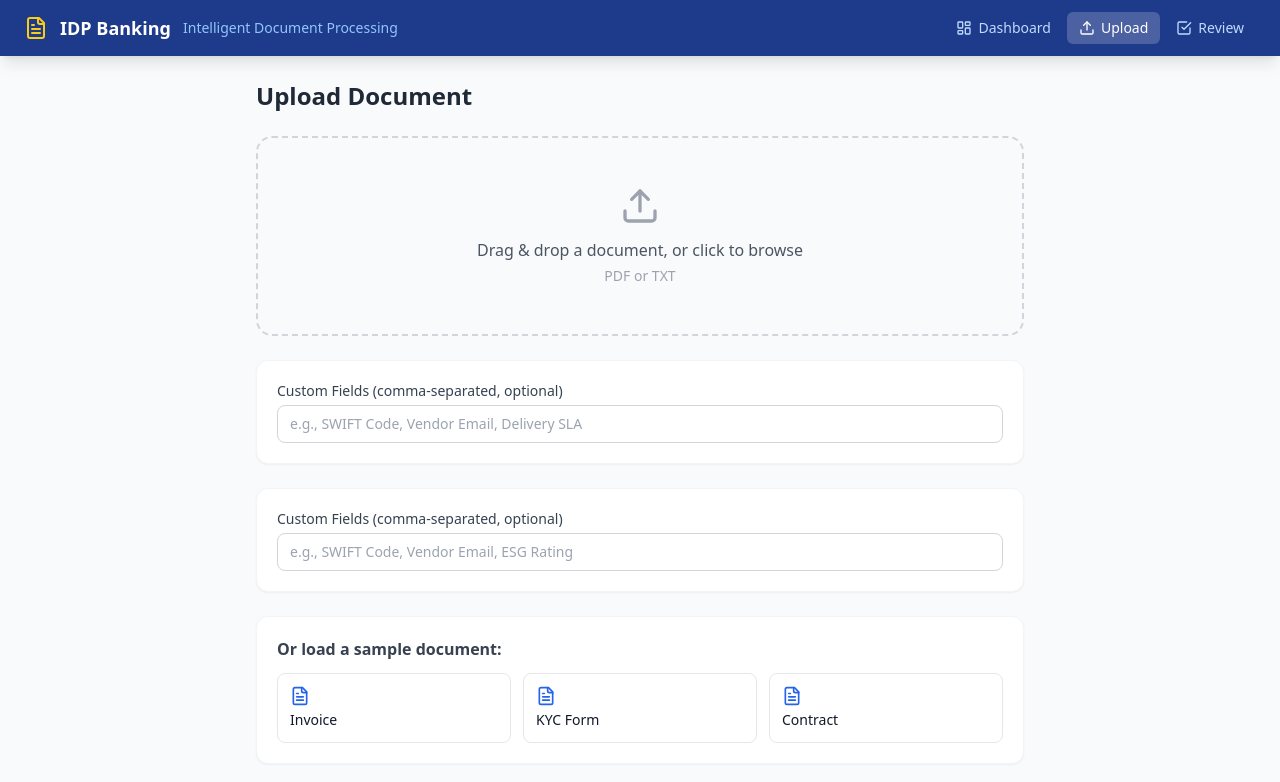
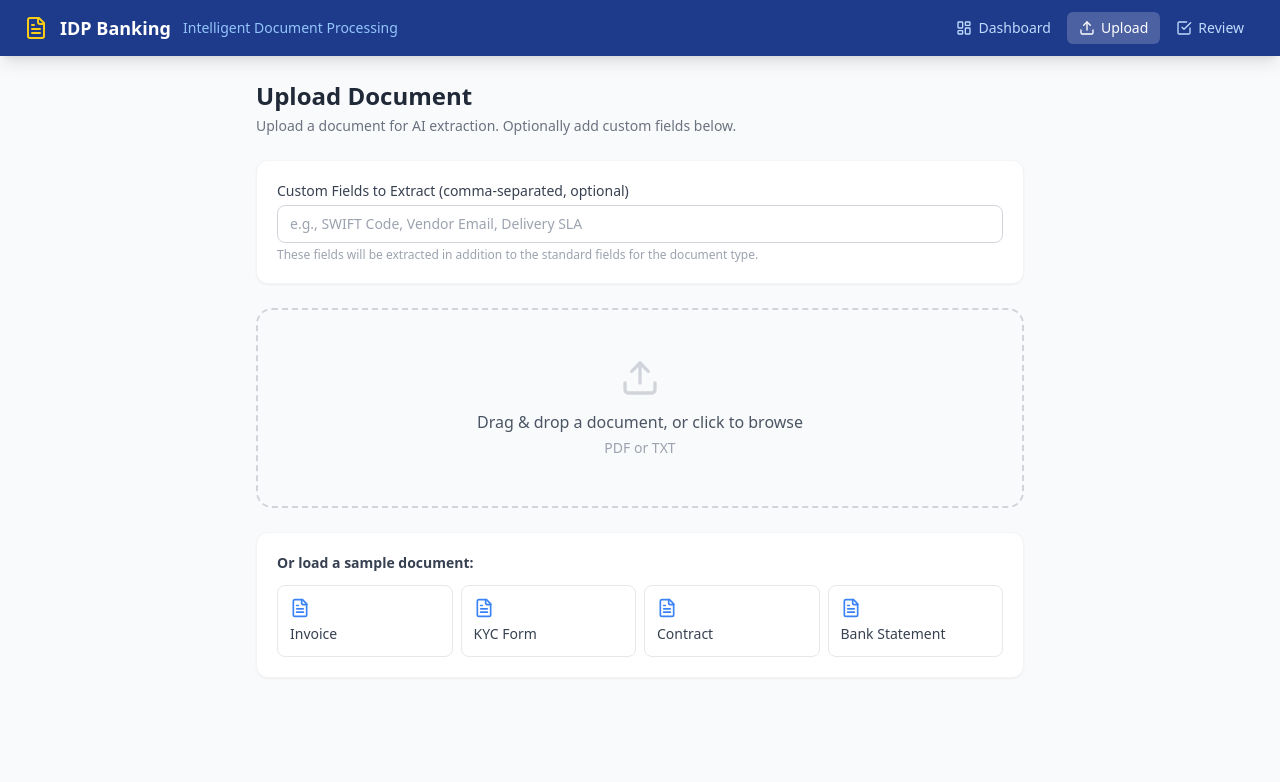
Before and after one commit to ishaahuja93-a11y/banking-idp-prototype, a React (Vite) app in the folder frontend/: page /upload in a window 1280 px wide. Shown: the top 782 px of the page. Built offline with nearby package versions, Linux system fonts and the light colour scheme.

Commit message:
Refactor UploadPage component and improve error handling

```diff
--- a/frontend/src/pages/UploadPage.jsx
+++ b/frontend/src/pages/UploadPage.jsx
@@ -3,127 +3,305 @@ import { useDropzone } from 'react-dropzone'
 import { useNavigate } from 'react-router-dom'
 import axios from 'axios'
 import toast from 'react-hot-toast'
-import { Upload, FileText, CheckCircle, Loader2, GitBranch } from 'lucide-react'
-// import { uploadDocument } from '../api' // You can delete this line
+import { Upload, FileText, CheckCircle, Loader2 } from 'lucide-react'
 
-// Re-create the api instance specifically for this page so you don't mess up api.js
-const api = axios.create({
-  baseURL: import.meta.env.PROD ? import.meta.env.VITE_API_URL : '/api'
-})
+// API instance — works locally via Vite proxy and in production via VITE_API_URL
+const BASE = import.meta.env.PROD
+  ? (import.meta.env.VITE_API_URL || '')
+  : '/api'
 
+const api = axios.create({ baseURL: BASE })
 
 const SAMPLES = [
-  { label: 'Invoice', type: 'invoice', content: `INVOICE\nInvoice #: INV-2024-001\nDate: 15 January 2024\nDue Date: 14 February 2024\n\nFrom: TechCorp Solutions Pvt Ltd\n42, Bandra Kurla Complex, Mumbai 400051\n\nTo: National Banking Corp\n\nLine Items:\n1. Cloud Infrastructure Services    INR 1,20,000\n2. Security Audit & Compliance      INR 45,000\n3. API Integration Support          INR 35,000\n\nSubtotal: INR 2,00,000\nGST (18%): INR 36,000\nTotal Amount Due: INR 2,36,000\n\nPayment Terms: Net 30 days\nBank: HDFC Bank | Account: 12345678901 | IFSC: HDFC0001234\nPO Reference: PO-BANK-2024-78` },
-  { label: 'KYC Form', type: 'kyc', content: `KYC APPLICATION FORM\n\nFull Name: Priya Sharma\nDate of Birth: 12/03/1985\nGender: Female\nNationality: Indian\nOccupation: Senior Software Engineer\n\nPAN Card: ABCPS1234D\nAadhaar Number: 9876 5432 1098\n\nAddress: Flat 4B, Sunshine Apartments, Koramangala, Bengaluru - 560034\n\nPhone: +91 98765 43210\nEmail: priya.sharma@email.com\nAnnual Income: INR 18,00,000\nSource of Income: Salary\n\nRisk Classification: Low Risk\nPolitically Exposed Person: No` },
-  { label: 'Contract', type: 'contract', content: `SERVICE AGREEMENT\n\nThis Agreement is entered into as of 1st February 2024\n\nBETWEEN: National Banking Corp ("Client")\nAND: FinTech Solutions Ltd ("Service Provider")\n\n1. SERVICES: Core banking API integration and 24x7 support.\n\n2. TERM: 1 February 2024 to 31 January 2026 (24 months).\n\n3. PAYMENT TERMS: INR 5,00,000 per month within 15 days of invoice.\n\n4. LIABILITY CAP: Maximum liability capped at INR 60,00,000.\n\n5. GOVERNING LAW: Laws of India, jurisdiction of courts in Mumbai.\n\n6. TERMINATION: 90 days written notice by either party.\n\n7. INDEMNITY: Each party indemnifies the other against third-party claims from their negligence.` },
+  {
+    label: 'Invoice',
+    type: 'invoice',
+    content: `INVOICE
+Invoice #: INV-2026-001
+Date: 01 July 2026
+Due Date: 31 July 2026
+
+From: TechCorp Solutions Pvt Ltd
+      42, Bandra Kurla Complex, Mumbai 400051
+      GSTIN: 27AAACT1234A1Z5
+
+To: National Banking Corp, Mumbai
+
+Line Items:
+1. Cloud Infrastructure Services    INR 1,20,000
+2. Security Audit and Compliance    INR  45,000
+3. API Integration Support          INR  35,000
+4. Monthly SLA Management           INR  15,000
+
+Subtotal:      INR 2,15,000
+GST (18%):     INR  38,700
+Total Due:     INR 2,53,700
+
+Payment Terms: Net 30 days
+SWIFT Code: HDFCINBB
+Bank: HDFC Bank
+Account: 12345678901
+IFSC: HDFC0001234
+PO Reference: PO-BANK-2026-78`
+  },
+  {
+    label: 'KYC Form',
+    type: 'kyc',
+    content: `KYC APPLICATION FORM
+
+Full Name:      Priya Sharma
+Date of Birth:  12/03/1985
+Gender:         Female
+Nationality:    Indian
+Occupation:     Senior Software Engineer
+
+PAN:     ABCPS1234D
+Aadhaar: 9876 5432 1098
+Passport: P1234567 (Expiry: 30-Nov-2029)
+
+Address: Flat 4B, Sunshine Apts, Koramangala, Bengaluru 560034
+
+Phone:   +91 98765 43210
+Email:   priya.sharma@email.com
+Annual Income: INR 18,00,000
+Risk Category: Low Risk
+Date: 20/07/2026`
+  },
+  {
+    label: 'Contract',
+    type: 'contract',
+    content: `SERVICE AGREEMENT
+
+Entered into as of 1st July 2026
+
+PARTIES:
+  Client:   National Banking Corp
+  Provider: FinTech Solutions Ltd
+
+1. SERVICES: Core banking API integration and 24x7 support.
+2. TERM: 1 July 2026 to 30 June 2028 (24 months).
+3. PAYMENT: INR 5,00,000 per month within 15 days of invoice.
+4. LIABILITY CAP: INR 60,00,000.
+5. GOVERNING LAW: Laws of India, courts in Mumbai.
+6. TERMINATION: 90 days written notice.
+
+Signed: _____________________ Date: 01/07/2026`
+  },
+  {
+    label: 'Bank Statement',
+    type: 'bank_statement',
+    content: `BANK STATEMENT
+
+Bank:           HDFC Bank Ltd
+Account Holder: Rohan Mehta
+Account Number: 50100123456789
+Statement Period: 01 June 2026 to 30 June 2026
+
+Opening Balance: INR 1,25,430.50
+Closing Balance: INR 98,750.00
+
+Transactions:
+05-Jun-26  Salary Credit              +1,50,000.00
+08-Jun-26  NEFT to Sharma Priya         -50,000.00
+12-Jun-26  EMI Auto-debit               -38,500.00
+22-Jun-26  UPI Amazon                    -2,300.00
+
+Total Debits:  INR 96,680.50
+Total Credits: INR 1,50,000.00`
+  },
 ]
 
 export default function UploadPage() {
-  const [uploading, setUploading] = useState(false)
-  const [uploaded, setUploaded]   = useState(null)
-  const [customKeywords, setCustomKeywords] = useState('') // New state
+  const [uploading, setUploading]       = useState(false)
+  const [uploaded, setUploaded]         = useState(null)
+  const [customKeywords, setCustomKeywords] = useState('')
+  const [uploadError, setUploadError]   = useState(null)
   const navigate = useNavigate()
 
   const process = useCallback(async (file) => {
-  setUploading(true); setUploaded(null)
-  const tid = toast.loading('Extracting document fields…')
+    setUploading(true)
+    setUploaded(null)
+    setUploadError(null)
+
+    const tid = toast.loading('Extracting document fields...')
 
     try {
-      // 1. Create the form data payload directly here
-      const fd = new FormData();
-      fd.append('file', file);
+      const fd = new FormData()
+      fd.append('file', file)
 
-      if (customKeywords && customKeywords.trim()) {
-        fd.append('custom_keywords', customKeywords.trim());
+      if (customKeywords && customKeywords.trim() !== '') {
+        fd.append('custom_keywords', customKeywords.trim())
       }
 
-      // 2. Call the API (assuming you imported 'api' at the top of the file)
-      //    Normally you would just do `await uploadDocument(file, customKeywords)`,
-      //    but doing it this way skips modifying api.js again.
-      const res = await api.post('/documents/upload', fd);
+      const res = await api.post('/documents/upload', fd)
+      const data = res.data
 
-      // 3. Handle success
-      setUploaded(res.data)
-      const fieldCount = Object.keys(res.data.fields || {}).length
-      toast.success(`Extracted ${fieldCount} fields`, { id: tid })
+      setUploaded(data)
 
+      const fieldCount = Object.keys(data.fields || {}).length
+      toast.success(
+        'Extracted ' + fieldCount + ' fields from ' + (data.doc_type || 'document'),
+        { id: tid }
+      )
     } catch (err) {
-      toast.error(err.response?.data?.detail || 'Upload failed', { id: tid })
+      const message = (err.response && err.response.data && err.response.data.detail)
+        ? err.response.data.detail
+        : (err.message || 'Upload failed')
+
+      setUploadError(message)
+      toast.error(message, { id: tid })
     } finally {
       setUploading(false)
     }
-  }, [customKeywords]) // <-- IMPORTANT: Add customKeywords here so React reads the input box
-
+  }, [customKeywords])
 
   const { getRootProps, getInputProps, isDragActive } = useDropzone({
-    onDrop: files => files[0] && process(files[0]),
+    onDrop: function(files) {
+      if (files && files[0]) {
+        process(files[0])
+      }
+    },
     accept: { 'application/pdf': ['.pdf'], 'text/plain': ['.txt'] },
     multiple: false,
   })
 
+  const loadSample = function(sample) {
+    const blob = new Blob([sample.content], { type: 'text/plain' })
+    const file = new File([blob], 'sample-' + sample.type + '.txt', { type: 'text/plain' })
+    process(file)
+  }
+
   return (
     <div className="max-w-3xl mx-auto space-y-6">
-      <h1 className="text-2xl font-bold text-gray-800">Upload Document</h1>
-      <div {...getRootProps()} className={`border-2 border-dashed rounded-2xl p-12 text-center cursor-pointer transition-colors ${isDragActive ? 'border-blue-400 bg-blue-50' : 'border-gray-300 hover:border-blue-300 hover:bg-gray-50'}`}>
-        <input {...getInputProps()} />
-        <Upload className="w-10 h-10 text-gray-400 mx-auto mb-3" />
-        <p className="text-gray-600 font-medium">{isDragActive ? 'Drop file here…' : 'Drag & drop a document, or click to browse'}</p>
-        <p className="text-gray-400 text-sm mt-1">PDF or TXT</p>
+
+      <div>
+        <h1 className="text-2xl font-bold text-gray-800">Upload Document</h1>
+        <p className="text-gray-500 text-sm mt-1">
+          Upload a document for AI extraction. Optionally add custom fields below.
+        </p>
       </div>
+
+      {/* Custom Keywords Input */}
       <div className="card">
         <label className="block text-sm font-medium text-gray-700 mb-1">
-          Custom Fields (comma-separated, optional)
+          Custom Fields to Extract (comma-separated, optional)
         </label>
         <input
           type="text"
           value={customKeywords}
-          onChange={(e) => setCustomKeywords(e.target.value)}
+          onChange={function(e) { setCustomKeywords(e.target.value) }}
           placeholder="e.g., SWIFT Code, Vendor Email, Delivery SLA"
-          className="w-full border border-gray-300 rounded-lg px-3 py-2 text-sm focus:ring-blue-300 focus:border-blue-400 focus:outline-none"
+          className="w-full border border-gray-300 rounded-lg px-3 py-2 text-sm focus:outline-none focus:ring-2 focus:ring-blue-300"
         />
+        <p className="text-xs text-gray-400 mt-1">
+          These fields will be extracted in addition to the standard fields for the document type.
+        </p>
       </div>
+
+      {/* Drop Zone */}
+      <div
+        {...getRootProps()}
+        className={
+          'border-2 border-dashed rounded-2xl p-12 text-center cursor-pointer transition-all ' +
+          (isDragActive
+            ? 'border-blue-400 bg-blue-50'
+            : 'border-gray-300 hover:border-blue-300 hover:bg-gray-50')
+        }
+      >
+        <input {...getInputProps()} />
+        <Upload className="w-10 h-10 text-gray-300 mx-auto mb-3" />
+        <p className="text-gray-600 font-medium">
+          {isDragActive ? 'Drop file here...' : 'Drag & drop a document, or click to browse'}
+        </p>
+        <p className="text-gray-400 text-sm mt-1">PDF or TXT</p>
+      </div>
+
+      {/* Sample Documents */}
       <div className="card">
-        <label className="block text-sm font-medium text-gray-700 mb-1">
-          Custom Fields (comma-separated, optional)
-        </label>
-        <input
-          type="text"
-          value={customKeywords}
-          onChange={(e) => setCustomKeywords(e.target.value)}
-          placeholder="e.g., SWIFT Code, Vendor Email, ESG Rating"
-          className="w-full border border-gray-300 rounded-lg px-3 py-2 text-sm focus:ring-blue-300 focus:border-blue-400 focus:outline-none"
-        />
-      </div>
-      <div className="card">
-        <h3 className="font-semibold text-gray-700 mb-3">Or load a sample document:</h3>
-        <div className="grid grid-cols-3 gap-3">
-          {SAMPLES.map(s => (
-            <button key={s.type} onClick={() => { const blob = new Blob([s.content],{type:'text/plain'}); process(new File([blob],`sample-${s.type}.txt`,{type:'text/plain'})) }} disabled={uploading}
-              className="border border-gray-200 rounded-lg p-3 text-left hover:bg-blue-50 hover:border-blue-300 transition-colors disabled:opacity-50">
-              <FileText className="w-5 h-5 text-blue-600 mb-1" />
-              <div className="font-medium text-sm">{s.label}</div>
-            </button>
-          ))}
+        <h3 className="font-semibold text-gray-700 mb-3 text-sm">Or load a sample document:</h3>
+        <div className="grid grid-cols-2 sm:grid-cols-4 gap-2">
+          {SAMPLES.map(function(s) {
+            return (
+              <button
+                key={s.type}
+                disabled={uploading}
+                onClick={function() { loadSample(s) }}
+                className="border border-gray-200 rounded-lg p-3 text-left hover:bg-blue-50 hover:border-blue-300 transition-colors disabled:opacity-50"
+              >
+                <FileText className="w-5 h-5 text-blue-500 mb-1.5" />
+                <div className="font-medium text-sm text-gray-700">{s.label}</div>
+              </button>
+            )
+          })}
         </div>
       </div>
-      {uploading && <div className="card flex items-center gap-3"><Loader className="w-5 h-5 text-blue-500 animate-spin" /><div><div className="font-medium">Processing document…</div><div className="text-sm text-gray-500">AI extraction in progress</div></div></div>}
-      {uploaded && (
+
+      {/* Processing indicator */}
+      {uploading && (
+        <div className="card flex items-center gap-3 border-l-4 border-l-blue-400">
+          <Loader2 className="w-5 h-5 text-blue-500 animate-spin flex-shrink-0" />
+          <div>
+            <div className="font-medium text-gray-800">Processing document...</div>
+            <div className="text-sm text-gray-500">Azure Document Intelligence + AI extraction in progress</div>
+          </div>
+        </div>
+      )}
+
+      {/* Error display */}
+      {uploadError && !uploading && (
+        <div className="card border-l-4 border-l-red-500 bg-red-50">
+          <div className="font-semibold text-red-700">Upload failed</div>
+          <p className="text-sm text-red-600 mt-1">{uploadError}</p>
+          <p className="text-xs text-gray-500 mt-2">
+            Make sure the backend is running and your API keys are configured.
+          </p>
+        </div>
+      )}
+
+      {/* Success result */}
+      {uploaded && !uploading && (
         <div className="card border-l-4 border-l-green-500">
           <div className="flex items-start gap-3">
-            <CheckCircle className="w-6 h-6 text-green-500 flex-shrink-0" />
-            <div>
-              <div className="font-semibold">Extraction Complete</div>
-              <div className="text-sm text-gray-600 mt-1">{uploaded.summary}</div>
-              <div className="flex gap-4 mt-2 text-sm">
-                <span><b>{Object.keys(uploaded.fields).length}</b> fields</span>
-                <span><b>{Math.round(uploaded.overall_confidence*100)}%</b> confidence</span>
-                <span className="capitalize"><b>{uploaded.doc_type}</b></span>
+            <CheckCircle className="w-6 h-6 text-green-500 flex-shrink-0 mt-0.5" />
+            <div className="flex-1">
+              <div className="font-semibold text-gray-800">Extraction Complete</div>
+
+              {uploaded.summary && (
+                <p className="text-sm text-gray-600 mt-1">{uploaded.summary}</p>
+              )}
+
+              <div className="flex flex-wrap gap-4 mt-2 text-sm">
+                <span>
+                  <b>{Object.keys(uploaded.fields || {}).length}</b> fields extracted
+                </span>
+                <span>
+                  <b>{Math.round((uploaded.overall_confidence || 0) * 100)}%</b> confidence
+                </span>
+                <span className="capitalize">
+                  <b>{(uploaded.doc_type || '').replace(/_/g, ' ')}</b>
+                </span>
+                {uploaded.llm_used && (
+                  <span className="text-gray-400 text-xs">{uploaded.llm_used}</span>
+                )}
               </div>
-              <button onClick={() => navigate(`/documents/${uploaded.id}`)} className="btn-primary mt-3 text-sm">Review Document →</button>
+
+              <div className="flex items-center gap-2 mt-2">
+                <span className={uploaded.status === 'auto_accepted' ? 'badge-green' : 'badge-amber'}>
+                  {uploaded.status === 'auto_accepted' ? 'Auto-accepted' : 'Needs review'}
+                </span>
+              </div>
+
+              <button
+                onClick={function() { navigate('/documents/' + uploaded.id) }}
+                className="btn-primary mt-3 text-sm"
+              >
+                Review Document
+              </button>
             </div>
           </div>
         </div>
       )}
+
     </div>
   )
 }
```
